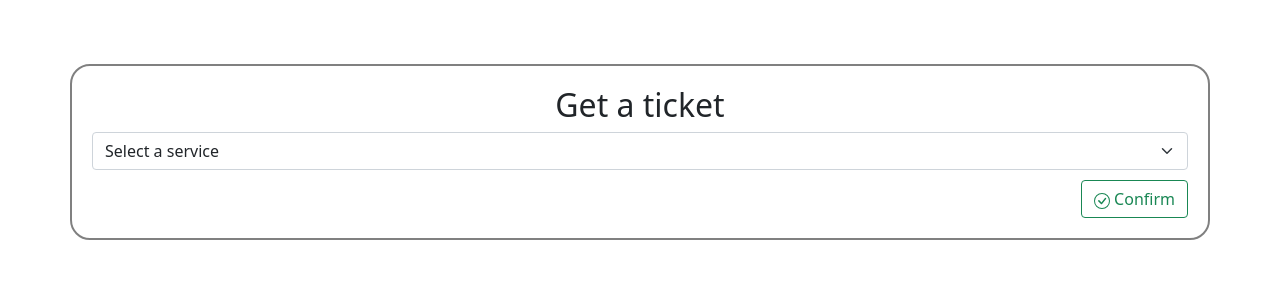
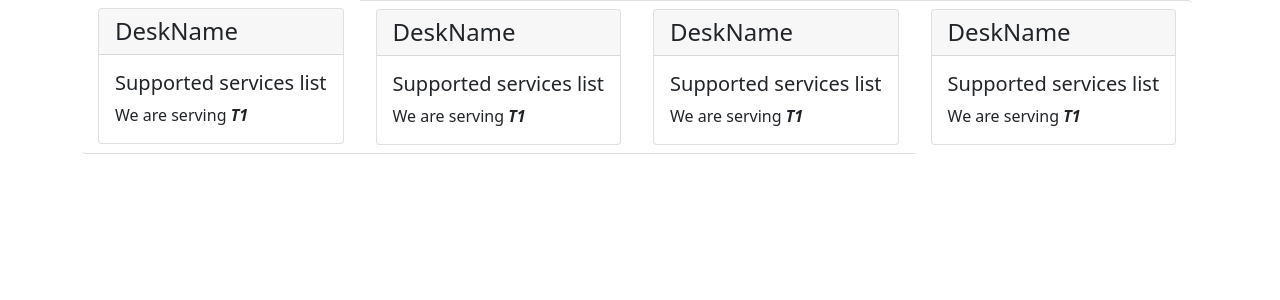
Before and after one commit to softeng-team4/softeng_OQMS_04, a React (Create React App) app in the folder client/: page / in a window 1280 px wide. Shown: the top 300 px of the page. Built offline with nearby package versions, Linux system fonts and the light colour scheme.

Commit message:
Main board interface initialized

```diff
--- a/client/package.json
+++ b/client/package.json
@@ -7,6 +7,7 @@
     "@testing-library/react": "^13.4.0",
     "@testing-library/user-event": "^13.5.0",
     "bootstrap": "^5.1.3",
+    "nodemon": "^2.0.20",
     "react": "^18.2.0",
     "react-bootstrap": "^2.5.0",
     "react-dom": "^18.2.0",
--- a/client/src/App.js
+++ b/client/src/App.js
@@ -1,11 +1,11 @@
 import './App.css';
 import 'bootstrap/dist/css/bootstrap.min.css';
-import NewTicket from './NewTicket';
+import MainBoard from './MainBoard';
 
 function App() {
   return (
     <div className="App">
-      <NewTicket />
+      <MainBoard />
     </div>
   );
 }
--- /dev/null
+++ b/client/src/DeskBoard.js
@@ -0,0 +1,19 @@
+import Card from 'react-bootstrap/Card';
+
+function DeskBoard(props) {
+    return (
+        <Card>
+            {// use props.desk to get data
+            }
+          <Card.Header as="h4">DeskName</Card.Header>
+          <Card.Body>
+            <Card.Title>Supported services list</Card.Title>
+            <Card.Text>
+              We are serving <i><b>T1</b></i>
+            </Card.Text>
+          </Card.Body>
+        </Card>
+    );
+}
+
+export default DeskBoard;
--- /dev/null
+++ b/client/src/MainBoard.js
@@ -0,0 +1,23 @@
+import { useState } from "react";
+import Container from "react-bootstrap/esm/Container";
+import DeskBoard from "./DeskBoard";
+import ListGroup from 'react-bootstrap/ListGroup';
+
+function MainBoard(props) {
+    const [deskList, setDeskList] = useState([]);
+
+    //setDeskList([1, 2, 3, 4]); // to delete
+    const list = [1, 2, 3, 4];
+
+    return <Container>
+        <ListGroup horizontal variant='flush'>
+            { list.map(desk =>
+                <ListGroup.Item>
+                    <DeskBoard key={desk} desk={desk} />
+                </ListGroup.Item>)
+            }
+        </ListGroup>
+    </Container>
+}
+
+export default MainBoard;
--- a/client/src/NewTicket.js
+++ b/client/src/NewTicket.js
@@ -12,15 +12,15 @@ function NewTicket(props) {
         if (event.currentTarget.checkValidity() === false) {
             event.stopPropagation();
         } else {
-            // do things
+            // call the API and visualize the ticket
         }
         setValidated(true);
     };
 
     return <Container className="new_ticket_container" style={{ borderRadius: 20, borderColor: 'grey', borderWidth: 2, borderStyle: 'double', padding: 20 }}>
         <h2 align="center">Get a ticket</h2>
-        <Form noValidate validated={validated}>
-            <Form.Select aria-label="Service selection form" required>
+        <Form noValidate validated={validated} onSubmit={handleSubmit}>
+            <Form.Select aria-label="Service selection form" required onChange={(e) => setService(e.target.value)}>
                 <option>Select a service</option>
                 <option value="1">Service 1</option>
                 <option value="2">Service 2</option>
@@ -32,7 +32,7 @@ function NewTicket(props) {
                         width="16"
                         height="16"
                         fill="currentColor"
-                        class="bi bi-check-circle"
+                        className="bi bi-check-circle"
                         viewBox="0 0 16 16">
                         <path d="M8 15A7 7 0 1 1 8 1a7 7 0 0 1 0 14zm0 1A8 8 0 1 0 8 0a8 8 0 0 0 0 16z"/>
                         <path d="M10.97 4.97a.235.235 0 0 0-.02.022L7.477 9.417 5.384 7.323a.75.75 0 0 0-1.06 1.06L6.97 11.03a.75.75 0 0 0 1.079-.02l3.992-4.99a.75.75 0 0 0-1.071-1.05z"/>
```
Also changed, not shown: 1 other file (tests, documents, lock files or other folders).
